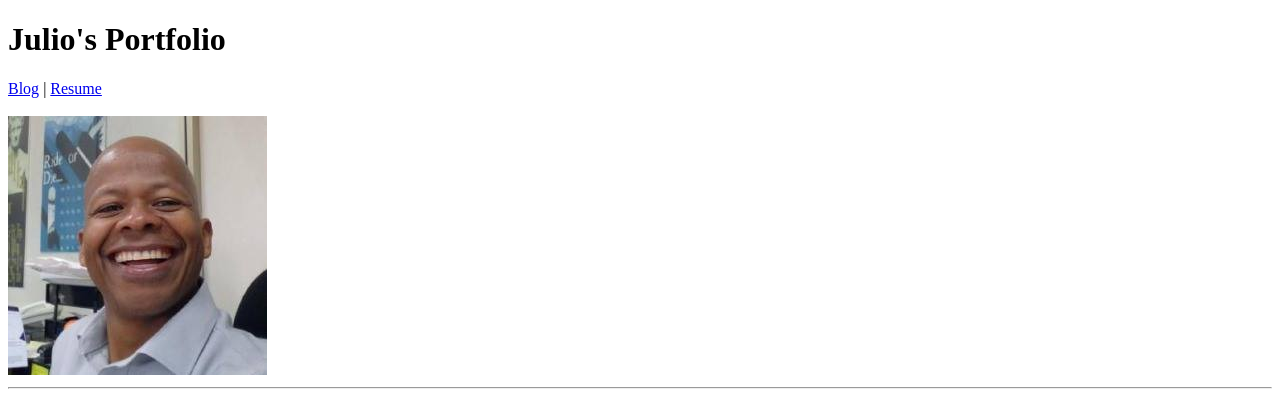
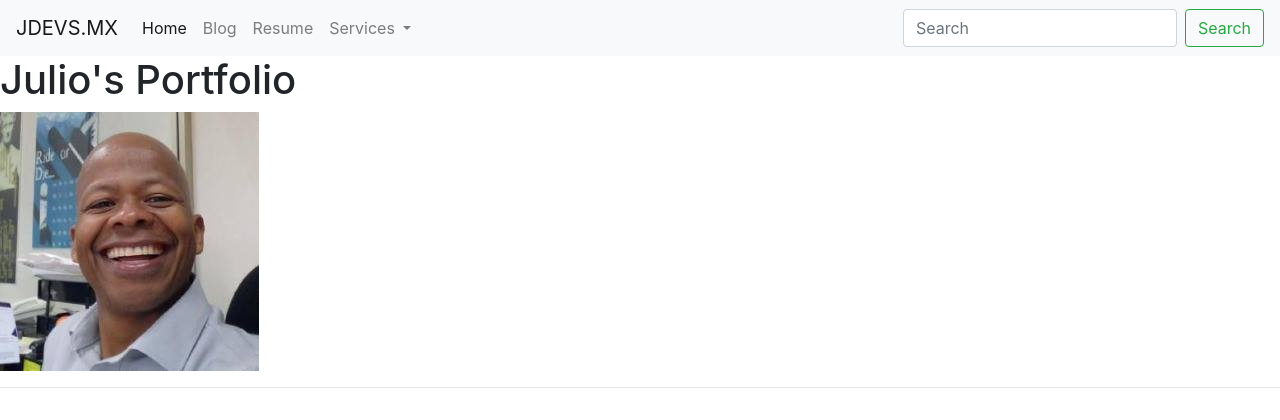
Before and after one commit to julesc00/personal-portfolio, a Django app: page / in a window 1280 px wide. Shown: the top 420 px of the page. Run offline with Django 3.2, Linux system fonts and the light colour scheme; data that the repository does not hold is empty; some libraries are stand-ins or nearby versions.

Commit message:
Project pre-finished, needs some css.

```diff
--- /dev/null
+++ b/portfolio/templates/portfolio/base.html
@@ -0,0 +1,69 @@
+{% load static %}
+<!doctype html>
+<html lang="en">
+  <head>
+    <!-- Required meta tags -->
+    <meta charset="utf-8">
+    <meta name="viewport" content="width=device-width, initial-scale=1, shrink-to-fit=no">
+
+    <!-- Bootstrap CSS -->
+    <link rel="stylesheet" href="https://stackpath.bootstrapcdn.com/bootstrap/4.4.1/css/bootstrap.min.css" integrity="sha384-Vkoo8x4CGsO3+Hhxv8T/Q5PaXtkKtu6ug5TOeNV6gBiFeWPGFN9MuhOf23Q9Ifjh" crossorigin="anonymous">
+
+    <title>JDEVS</title>
+  </head>
+  <body>
+
+  <nav class="navbar navbar-expand-lg navbar-light bg-light">
+  <a class="navbar-brand" href="{% url "home" %}">JDEVS.MX</a>
+  <button class="navbar-toggler" type="button" data-toggle="collapse" data-target="#navbarSupportedContent" aria-controls="navbarSupportedContent" aria-expanded="false" aria-label="Toggle navigation">
+    <span class="navbar-toggler-icon"></span>
+  </button>
+
+  <div class="collapse navbar-collapse" id="navbarSupportedContent">
+    <ul class="navbar-nav mr-auto">
+      <li class="nav-item active">
+        <a class="nav-link" href="{% url "home" %}">Home <span class="sr-only">(current)</span></a>
+      </li>
+      <li class="nav-item">
+        <a class="nav-link" href="{% url "blog:all_blogs" %}">Blog</a>
+      </li>
+        <li class="nav-item">
+        <a class="nav-link" href="{% static "portfolio/resume.pdf"%}" target="_blank">Resume</a>
+      </li>
+      <li class="nav-item dropdown">
+        <a class="nav-link dropdown-toggle" href="#" id="navbarDropdown" role="button" data-toggle="dropdown" aria-haspopup="true" aria-expanded="false">
+          Services
+        </a>
+        <div class="dropdown-menu" aria-labelledby="navbarDropdown">
+          <a class="dropdown-item" href="#">Apps</a>
+          <a class="dropdown-item" href="#">Get a Quote</a>
+          <div class="dropdown-divider"></div>
+          <a class="dropdown-item" href="#">Other Services</a>
+        </div>
+      </li>
+    </ul>
+    <form class="form-inline my-2 my-lg-0">
+      <input class="form-control mr-sm-2" type="search" placeholder="Search" aria-label="Search">
+      <button class="btn btn-outline-success my-2 my-sm-0" type="submit">Search</button>
+    </form>
+  </div>
+</nav>
+{% block content %}{% endblock %}
+    <!-- Optional JavaScript -->
+    <!-- jQuery first, then Popper.js, then Bootstrap JS -->
+    <script src="https://code.jquery.com/jquery-3.4.1.slim.min.js" integrity="sha384-J6qa4849blE2+poT4WnyKhv5vZF5SrPo0iEjwBvKU7imGFAV0wwj1yYfoRSJoZ+n" crossorigin="anonymous"></script>
+    <script src="https://cdn.jsdelivr.net/npm/popper.js@1.16.0/dist/umd/popper.min.js" integrity="sha384-Q6E9RHvbIyZFJoft+2mJbHaEWldlvI9IOYy5n3zV9zzTtmI3UksdQRVvoxMfooAo" crossorigin="anonymous"></script>
+    <script src="https://stackpath.bootstrapcdn.com/bootstrap/4.4.1/js/bootstrap.min.js" integrity="sha384-wfSDF2E50Y2D1uUdj0O3uMBJnjuUD4Ih7YwaYd1iqfktj0Uod8GCExl3Og8ifwB6" crossorigin="anonymous"></script>
+  </body>
+</html>
+
+<!DOCTYPE html>
+<html lang="en">
+<head>
+    <meta charset="UTF-8">
+    <title>JDEVS</title>
+</head>
+<body>
+
+</body>
+</html>
--- a/portfolio/templates/portfolio/home.html
+++ b/portfolio/templates/portfolio/home.html
@@ -1,18 +1,9 @@
-<!DOCTYPE html>
-<html lang="en">
-<head>
-    <meta charset="UTF-8">
-    <title>Home</title>
-</head>
-<body>
+{% extends "portfolio/base.html" %}
+
+{% load static %}
+
+{% block content %}
     <h1>Julio's  Portfolio</h1>
-    {% load static %}
-    <div>
-        <a href="{% url "blog:all_blogs" %}">Blog</a> |
-        <a href="{% static "portfolio/resume.pdf"%}">Resume</a><br>
-        <br>
-    </div>
-
 
     <img src="{% static "portfolio/me.jpg" %}" alt="me">
     <hr>
@@ -25,5 +16,5 @@
             <br><a href="{{ project.url }}">Link</a>
         {% endif %}
     {% endfor %}
-</body>
-</html>
+
+{% endblock %}
```
Also changed, not shown: blog/templates/blog/all_blogs.html (+4 -11 lines), blog/templates/blog/single_post.html (+4 -11 lines).
